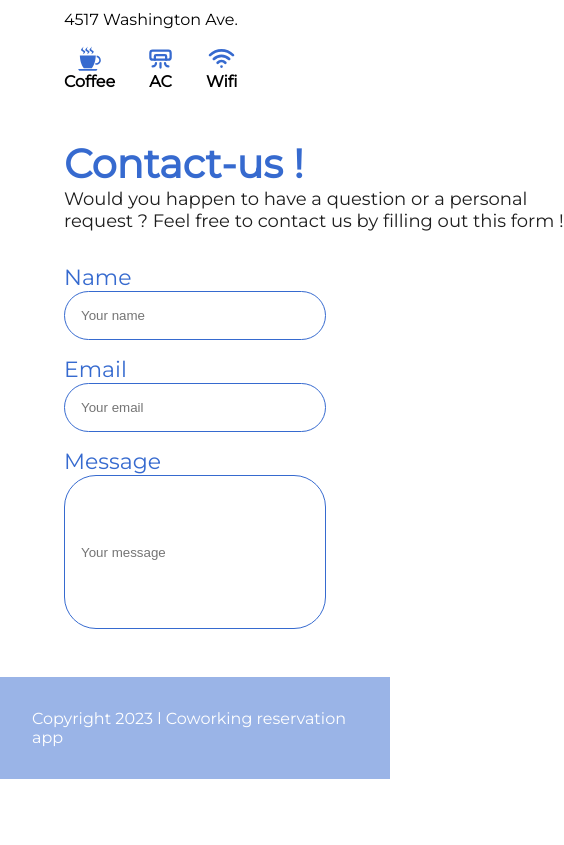
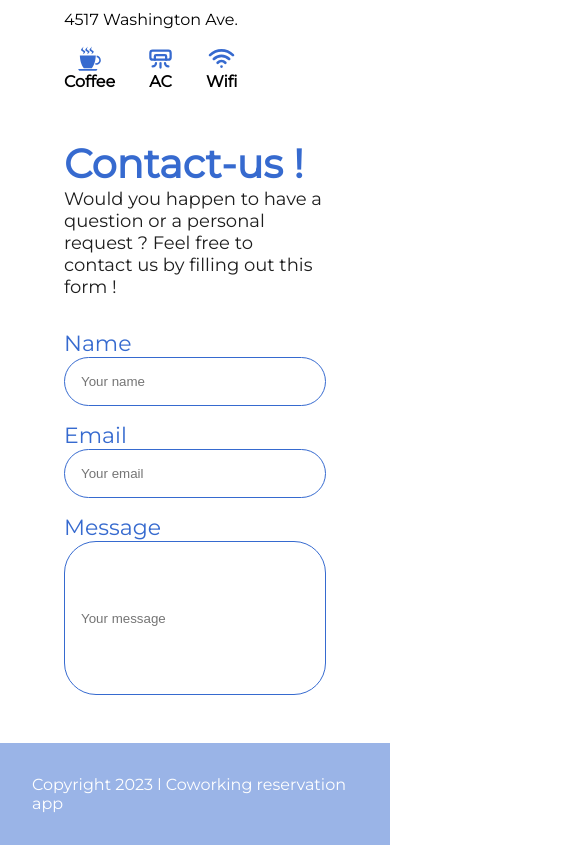
Before and after one commit to Wandarry/Co-Working-Web-App, a React (Create React App) app: page / in a window 390 px wide. Shown: the part 960-1805 px from the top of the page, 564 px wide, since content can reach past the window. Before the commit the page ends 1739 px from the top, so only its background shows below. Built offline with nearby package versions, Linux system fonts and the light colour scheme.

Commit message:
fix contact section displaying on small screens

```diff
--- a/src/components/contact/contact.css
+++ b/src/components/contact/contact.css
@@ -8,12 +8,11 @@
 }
 
 .contact-container_text{
-    margin-right: 3rem;
-    margin-bottom: 2rem;
+    width: 50%;
 }
 
 .contact-container_inputs{
-    flex-grow: 2;
+    width: 50%;
     display: flex;
     flex-direction: column;
     justify-content: space-between;
@@ -39,3 +38,17 @@
 .message{
     height: 154px;
 }
+
+@media screen and (max-width: 750px) {
+    .contact-container_text{
+        width: 100%;
+        margin-bottom: 2rem;
+    }
+
+    .contact-container_inputs{
+        width: 100%;
+        display: flex;
+        flex-direction: column;
+        justify-content: space-between;
+    }
+}
--- a/src/components/contact/contact.js
+++ b/src/components/contact/contact.js
@@ -6,7 +6,7 @@ const Contact = () => {
         <div className="contact-container">
             <div className="contact-container_text">
                 <p style={{fontSize: '40px', color: '#366ACF', fontWeight:'700'}}>Contact-us !</p>
-                <p style={{color: '#1E1E1E', width: 500, fontSize: '18px'}}>Would you happen to have a question or a personal request ? Feel free to contact us by filling out this form !</p>
+                <p style={{color: '#1E1E1E', fontSize: '18px'}}>Would you happen to have a question or a personal request ? Feel free to contact us by filling out this form !</p>
             </div>
 
             <div className="contact-container_inputs">
```
